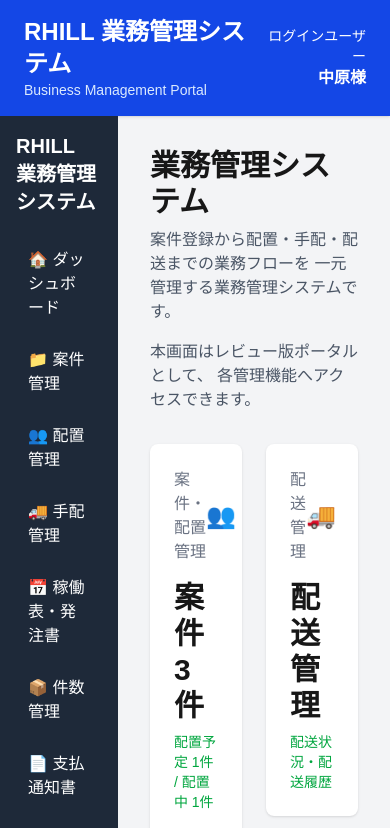
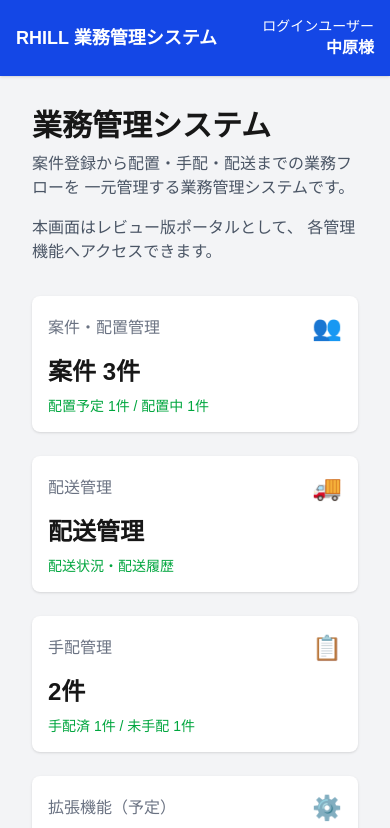
Before and after one commit to keinosukenakahara/rhill-demo, a Next.js app: page / in a window 390 px wide. Shown: the top 828 px of the page. Built offline with nearby package versions, Linux system fonts and the light colour scheme.

Commit message:
rhill-demo
スマホ対応

```diff
--- a/app/page.tsx
+++ b/app/page.tsx
@@ -60,7 +60,7 @@
               各管理機能へアクセスできます。
             </p>
 
-            <div className="grid grid-cols-2 gap-6">
+           <div className="grid grid-cols-1 gap-6 sm:grid-cols-2 xl:grid-cols-4">
 
               <Link href="/projects">
                 <DashboardCard
--- a/components/DashboardCard.tsx
+++ b/components/DashboardCard.tsx
@@ -16,7 +16,7 @@
 }: Props) {
 
   return (
-    <div className="bg-white rounded-lg shadow p-6">
+    <div className="rounded-lg bg-white p-4 shadow md:p-6">
 
       <div className="flex justify-between items-center">
 
@@ -30,7 +30,7 @@
 
       </div>
 
-      <p className="text-3xl font-bold mt-4">
+      <p className="mt-3 text-2xl font-bold md:text-3xl">
         {value}
       </p>
 
--- a/components/Header.tsx
+++ b/components/Header.tsx
@@ -1,11 +1,11 @@
 export default function Header() {
   return (
-    <header className="flex items-center justify-between bg-blue-700 text-white px-6 py-4 shadow">
+   <header className="flex items-center justify-between bg-blue-700 text-white px-4 md:px-6 py-4 shadow">
       <div>
-        <h1 className="text-2xl font-bold">
+        <h1 className="text-lg md:text-2xl font-bold">
           RHILL 業務管理システム
         </h1>
-        <p className="text-sm text-blue-100">
+        <p className="hidden md:block text-sm text-blue-100">
           Business Management Portal
         </p>
       </div>
--- a/components/Sidebar.tsx
+++ b/components/Sidebar.tsx
@@ -2,7 +2,7 @@
 
 export default function Sidebar() {
   return (
-    <aside className="w-64 bg-gray-800 text-white min-h-screen p-4">
+   <aside className="hidden md:block w-64 bg-gray-800 text-white min-h-screen p-4">
 
       <div className="mb-6 text-xl font-bold">
         RHILL
```
